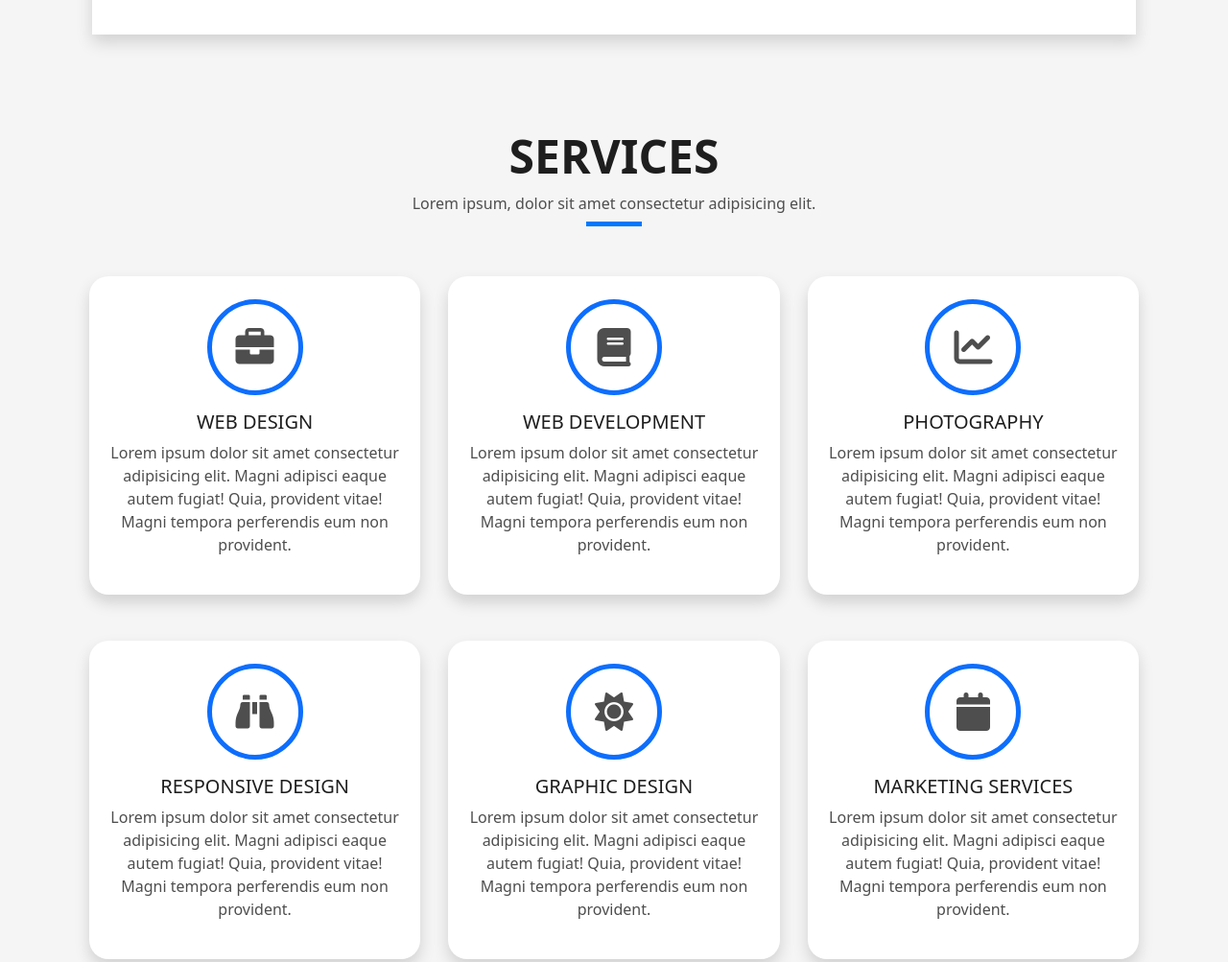
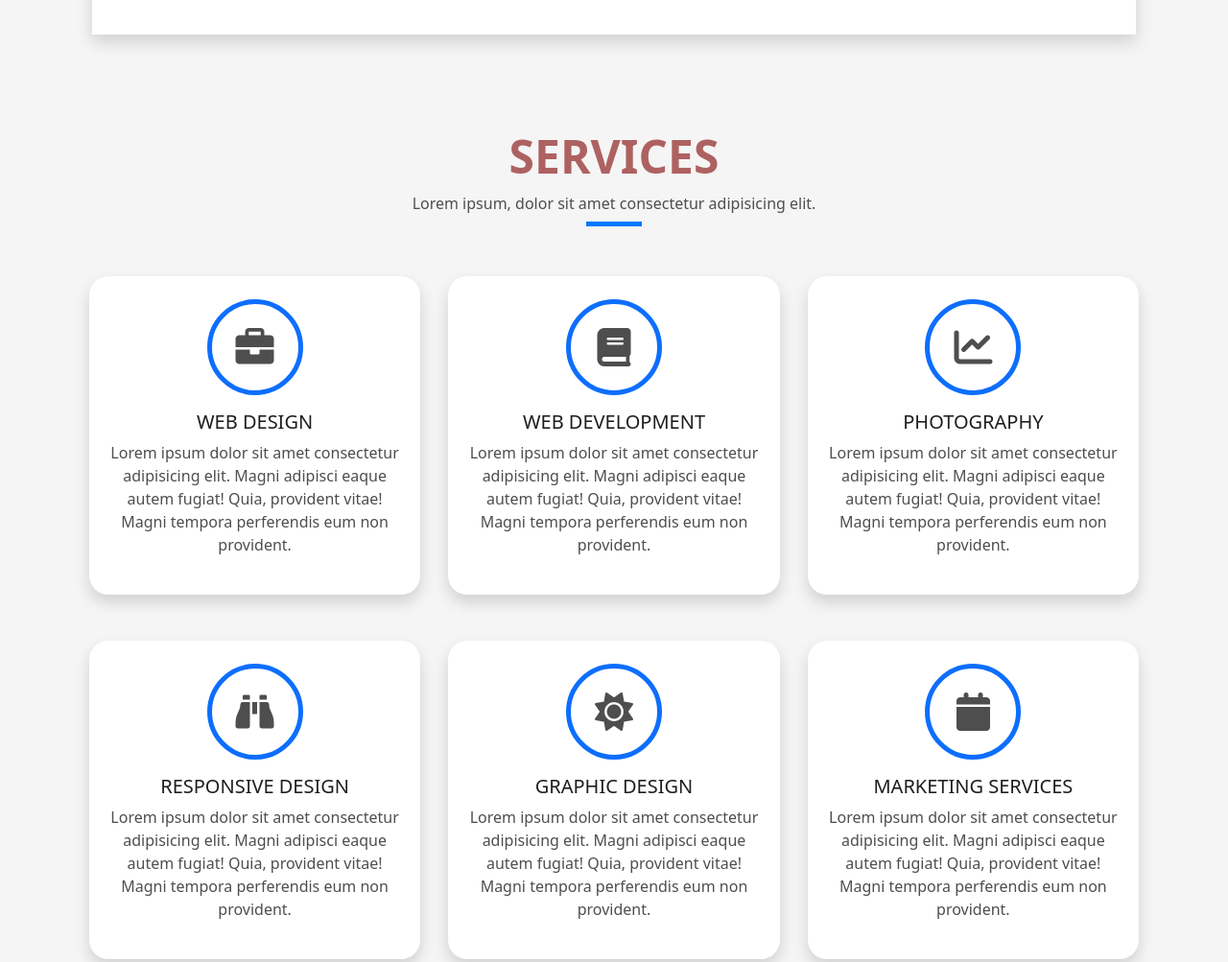
Before and after one commit to hosam-mostafa/projectTask, a plain HTML site: page index.html in a window 1280 px wide. Shown: the part 1500-2503 px from the top of the page at 96% size. Drawn offline with Linux system fonts and the light colour scheme.

Commit message:
change h2 color

```diff
--- a/style/style.css
+++ b/style/style.css
@@ -4,7 +4,7 @@ body{
     color: #4e4e4e;
 }
 h2{
-    color: #1e1e1e;
+    color: #ae6161;
 }
 h5{
     color: #1e1e1e;
```
